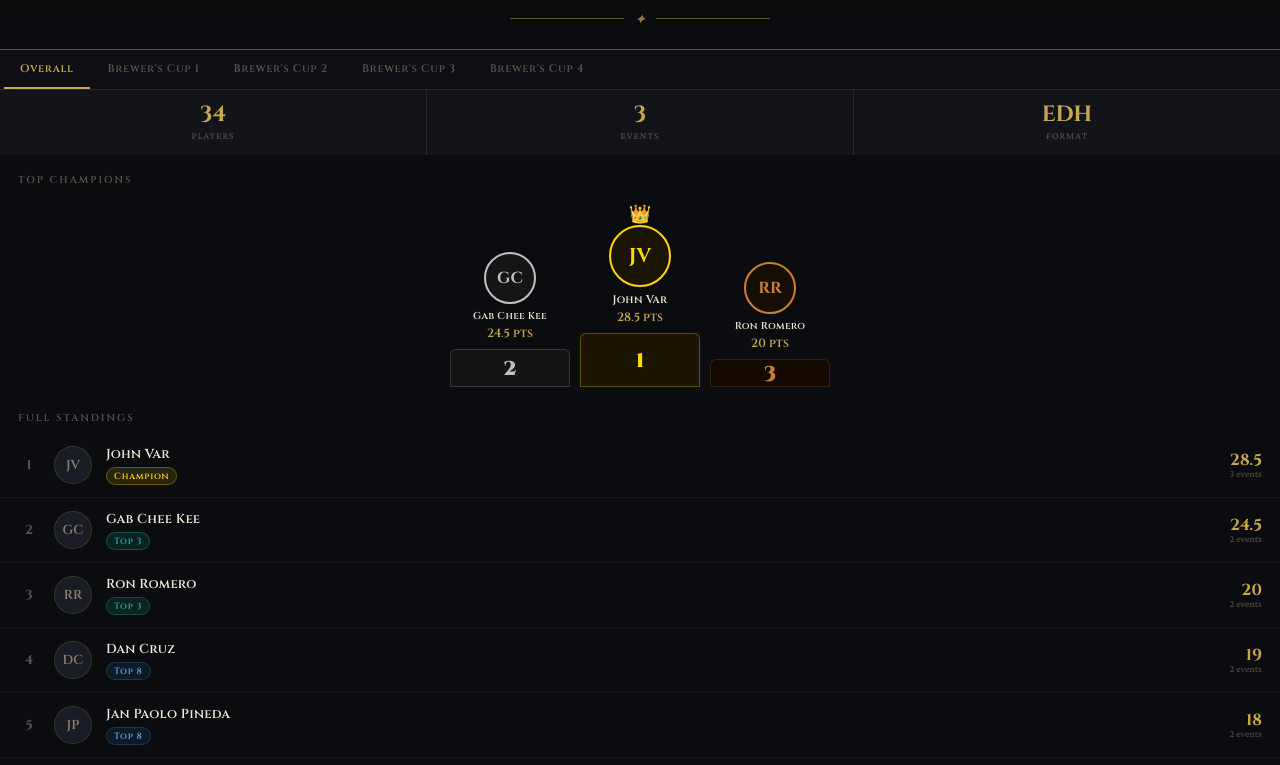
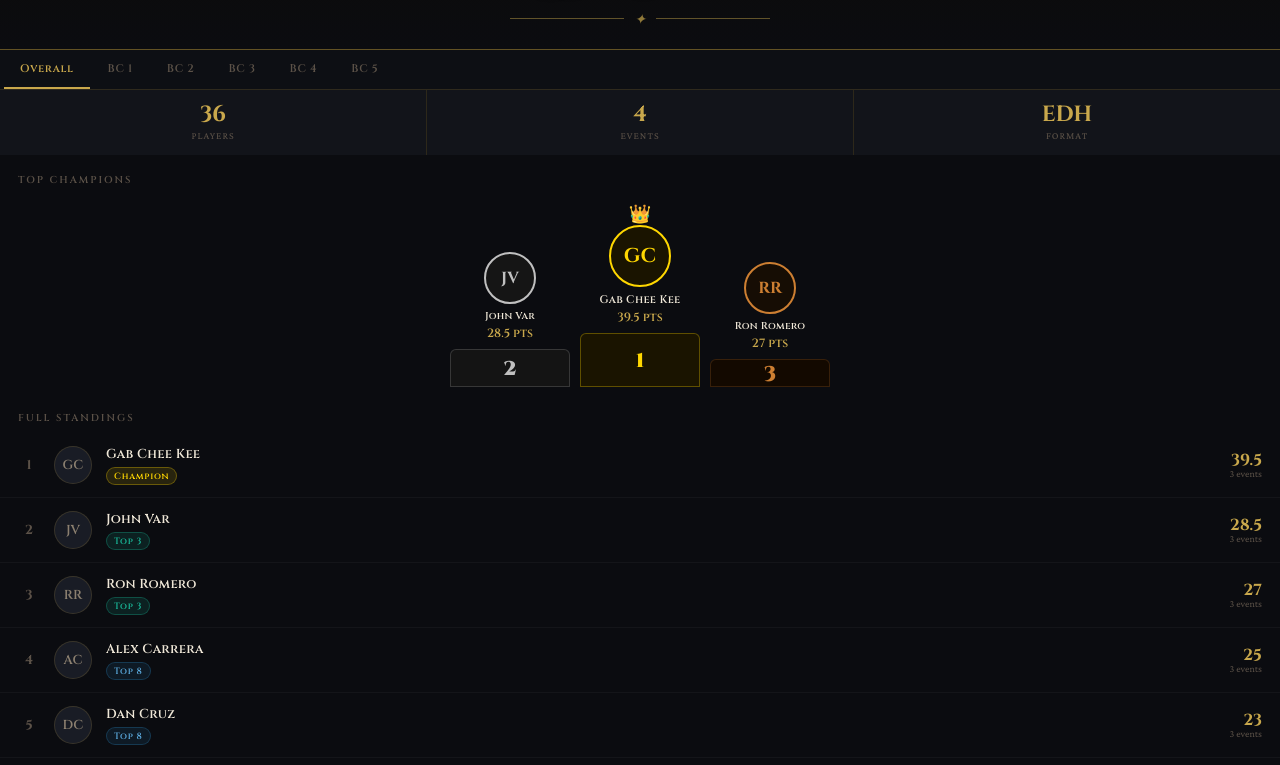
Before and after one commit to kiyance/Gauntlet, a plain HTML site: page index.html in a window 1280 px wide. Shown: the part 187-952 px from the top of the page. Drawn offline with nearby package versions, Linux system fonts and the light colour scheme.

Commit message:
Update index bc4.html

```diff
--- a/index.html
+++ b/index.html
@@ -404,10 +404,11 @@
 
 <div class="tab-bar" role="tablist">
   <div class="tab active" onclick="switchTab('overall')" role="tab">Overall</div>
-  <div class="tab" onclick="switchTab('bc1')" role="tab">Brewer's Cup 1</div>
-  <div class="tab" onclick="switchTab('bc2')" role="tab">Brewer's Cup 2</div>
-  <div class="tab" onclick="switchTab('bc3')" role="tab">Brewer's Cup 3</div>
-  <div class="tab" onclick="switchTab('bc4')" role="tab">Brewer's Cup 4</div>
+  <div class="tab" onclick="switchTab('bc1')" role="tab">BC 1</div>
+  <div class="tab" onclick="switchTab('bc2')" role="tab">BC 2</div>
+  <div class="tab" onclick="switchTab('bc3')" role="tab">BC 3</div>
+  <div class="tab" onclick="switchTab('bc4')" role="tab">BC 4</div>
+  <div class="tab" onclick="switchTab('bc5')" role="tab">BC 5</div>
 </div>
 
 <div id="tab-overall" class="tab-content active">
@@ -456,11 +457,17 @@
 </div>
 
 <div id="tab-bc4" class="tab-content">
-  <div class="section-title">Brewer's Cup 4 — Upcoming</div>
+  <div class="section-title">Brewer's Cup 4 Results</div>
+  <div class="event-results" id="bc4-results"></div>
+  <div class="updated">Event completed — 2026</div>
+</div>
+
+<div id="tab-bc5" class="tab-content">
+  <div class="section-title">Brewer's Cup 5 — Upcoming</div>
   <div style="padding: 30px 20px; text-align:center; color: var(--text-dim); font-family:'Cinzel',serif; font-size: 13px; letter-spacing:0.05em;">
     <div style="font-size: 32px; margin-bottom: 12px; opacity:0.4;">⏳</div>
     Results will appear here after the event.<br>
-    <span style="font-size: 11px; font-style:italic; opacity:0.6; margin-top: 8px; display:block;">Stay tuned, Planeswalker.</span>
+    <span style="font-size: 11px; font-style:italic; opacity:0.6; margin-top: 8px; display:block;">December 5, 2026 — Stay tuned, Planeswalker.</span>
   </div>
 </div>
 
@@ -532,7 +539,6 @@ const EVENTS = [
     id: 'bc3',
     name: "Brewer's Cup 3",
     date: "August 1, 2026",
-    // BC3 scores from updated spreadsheet. 0 = joined, earned 0 pts.
     results: [
       { name: "Milo",                pts: 17,   finish: 1  },
       { name: "Gab Chee Kee",        pts: 13.5, finish: 2  },
@@ -554,6 +560,31 @@ const EVENTS = [
       { name: "Bemas Cabida",        pts: 0,    finish: 16 },
       { name: "otchong",             pts: 0,    finish: 16 },
       { name: "Miklos Manlapas",     pts: 0,    finish: 16 },
+    ]
+  },
+  {
+    id: 'bc4',
+    name: "Brewer's Cup 4",
+    date: "2026",
+    // BC4 scores: 0 = joined, earned 0 pts. Finish order derived from points.
+    results: [
+      { name: "Gab Chee Kee",        pts: 15,   finish: 1  },
+      { name: "otchong",             pts: 10,   finish: 2  },
+      { name: "Alex Carrera",        pts: 9,    finish: 3  },
+      { name: "John Ezekiel",        pts: 7.5,  finish: 4  },
+      { name: "Ron Romero",          pts: 7,    finish: 5  },
+      { name: "Frederick Raj Umel",  pts: 7,    finish: 5  },
+      { name: "Fryman Cal",          pts: 5,    finish: 7  },
+      { name: "Milo",                pts: 5,    finish: 7  },
+      { name: "Luigi",               pts: 4.5,  finish: 9  },
+      { name: "Dan Cruz",            pts: 4,    finish: 10 },
+      { name: "Ian Tan",             pts: 4,    finish: 10 },
+      { name: "Ian Melendres",       pts: 3,    finish: 12 },
+      { name: "Milmar Taylor",       pts: 2,    finish: 13 },
+      { name: "Martin Miranda",      pts: 1,    finish: 14 },
+      { name: "Jeremy Labata",       pts: 0,    finish: 15 },
+      { name: "Miklos Manlapas",     pts: 0,    finish: 15 },
+      { name: "Paolo Reyes",         pts: 0,    finish: 15 },
     ]
   }
 ];
@@ -698,7 +729,7 @@ function renderScoringLegend() {
 // TAB SWITCHING
 // ─────────────────────────────────────────────
 function switchTab(id) {
-  const tabIds = ['overall','bc1','bc2','bc3','bc4'];
+  const tabIds = ['overall','bc1','bc2','bc3','bc4','bc5'];
   document.querySelectorAll('.tab').forEach((t, i) => {
     t.classList.toggle('active', tabIds[i] === id);
   });
```
